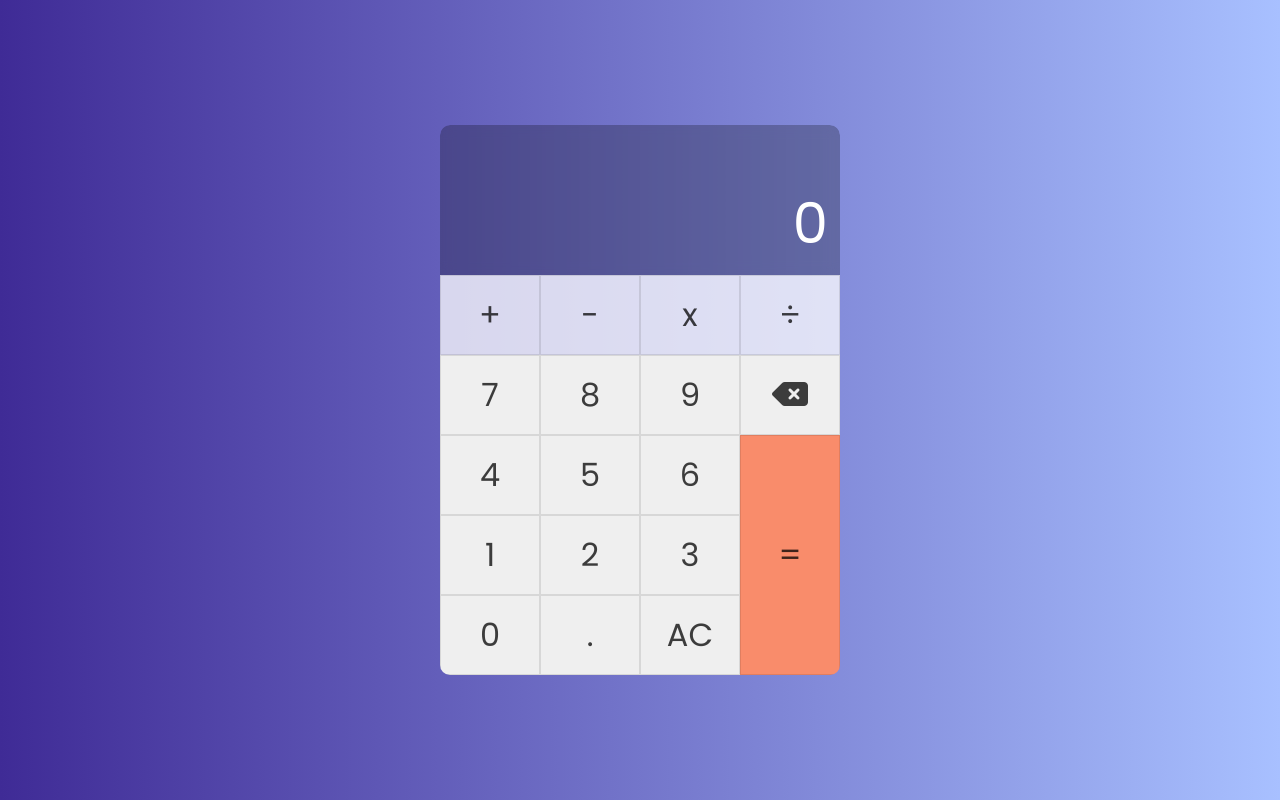
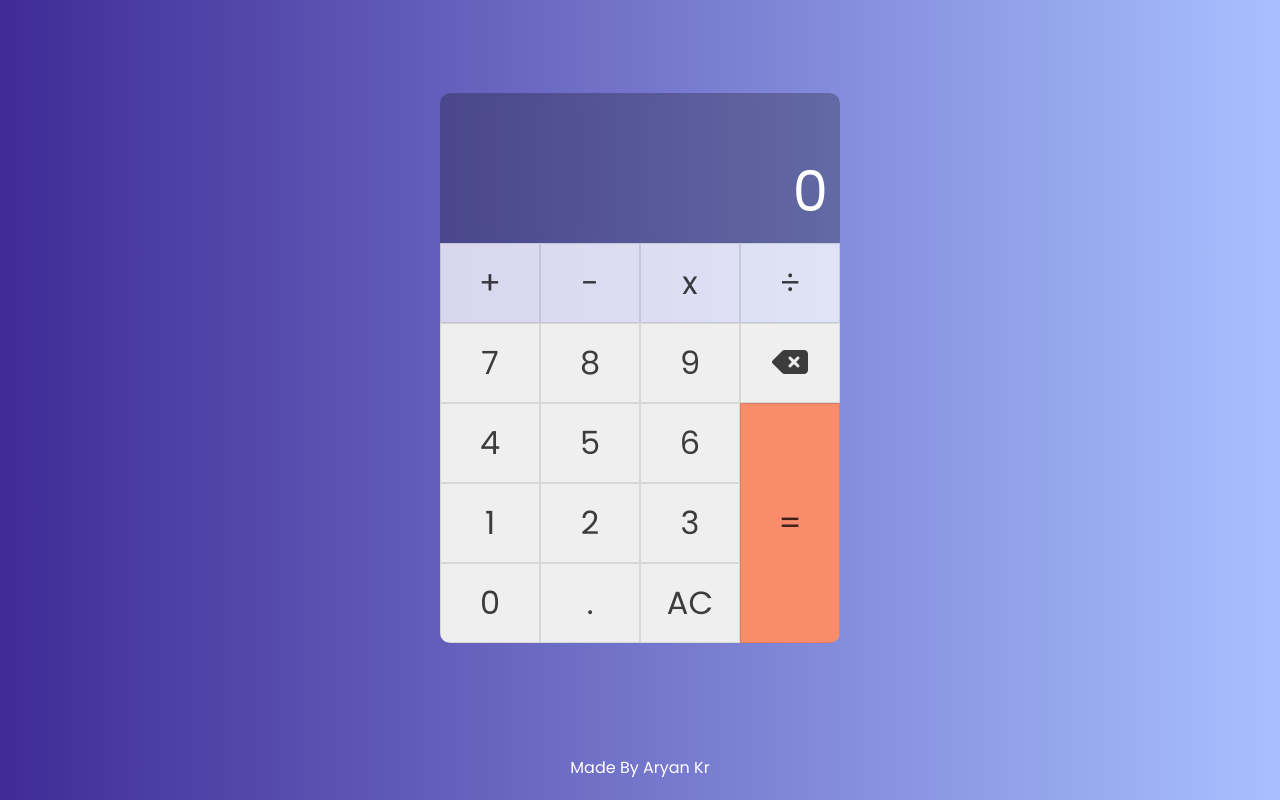
Before and after one commit to ArynKr/calculator, a plain HTML site: page index.html in a window 1280 px wide. Drawn offline with Linux system fonts and the light colour scheme.

Commit message:
add: Footer

```diff
--- a/index.html
+++ b/index.html
@@ -31,9 +31,11 @@
 					<button accesskey="-" class="btn operators" id="sub">-</button>
 					<button accesskey="*" class="btn operators" id="mul">x</button>
 					<button accesskey="/" class="btn operators" id="div">÷</button>
+
 					<button accesskey="7" class="btn num" id="seven">7</button>
 					<button accesskey="8" class="btn num" id="eight">8</button>
 					<button accesskey="9" class="btn num" id="nine">9</button>
+
 					<button accesskey="" class="btn clr" id="clear">
 						<i class="fa-solid fa-delete-left"></i>
 					</button>
@@ -41,18 +43,19 @@
 					<button class="btn num" id="four">4</button>
 					<button class="btn num" id="five">5</button>
 					<button class="btn num" id="six">6</button>
+
 					<button class="btn eq" id="eq1">=</button>
+
 					<button class="btn num" id="one">1</button>
 					<button class="btn num" id="two">2</button>
 					<button class="btn num" id="three">3</button>
-					<!-- <button class="btn eq" id="eq3">=</button> -->
+
 					<button class="btn num" id="zero">0</button>
 					<button class="btn num" id="point">.</button>
 					<button class="btn allclr">AC</button>
-
-					<!-- <button class="btn eq" id="eq4">=</button> -->
 				</section>
 			</main>
+			<footer class="footer">Made By Aryan Kr</footer>
 		</div>
 		<script src="./js/index.js"></script>
 	</body>
--- a/styles/style.css
+++ b/styles/style.css
@@ -28,12 +28,16 @@ body {
 	display: grid;
 	place-items: center;
 
+	grid-template-rows: 100fr 1fr;
+
 	height: 100vh;
+	min-height: 700px;
 }
 
 .calculator {
 	width: 30%;
 	min-width: 400px;
+	max-width: 575px;
 	border-radius: 10px;
 	overflow: hidden;
 }
@@ -83,3 +87,10 @@ body {
 	grid-area: eq;
 	background-color: #f98c6b;
 }
+
+.footer {
+	color: rgba(255, 255, 255);
+	place-self: end;
+	justify-self: center;
+	padding: 20px;
+}
```
